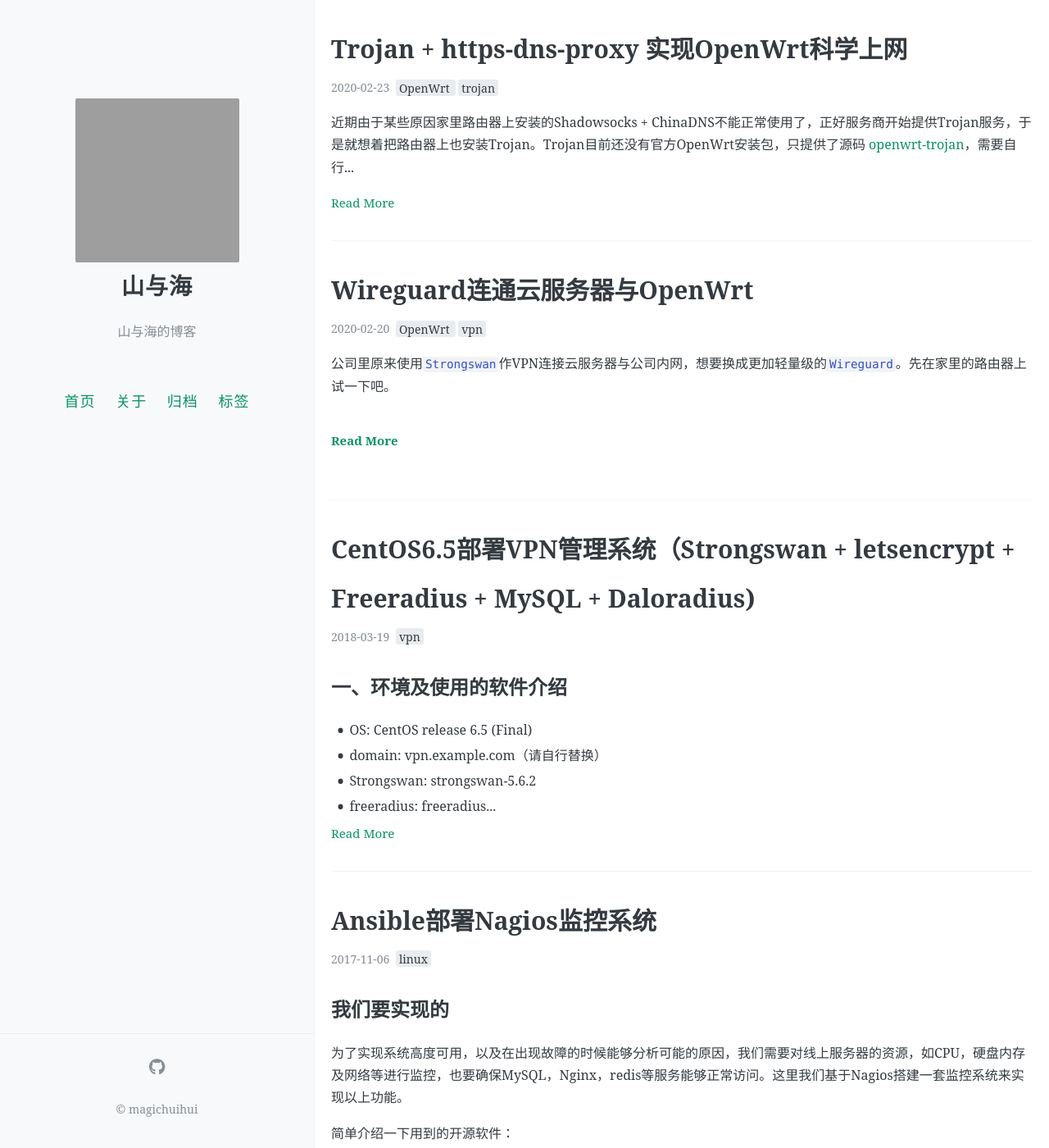
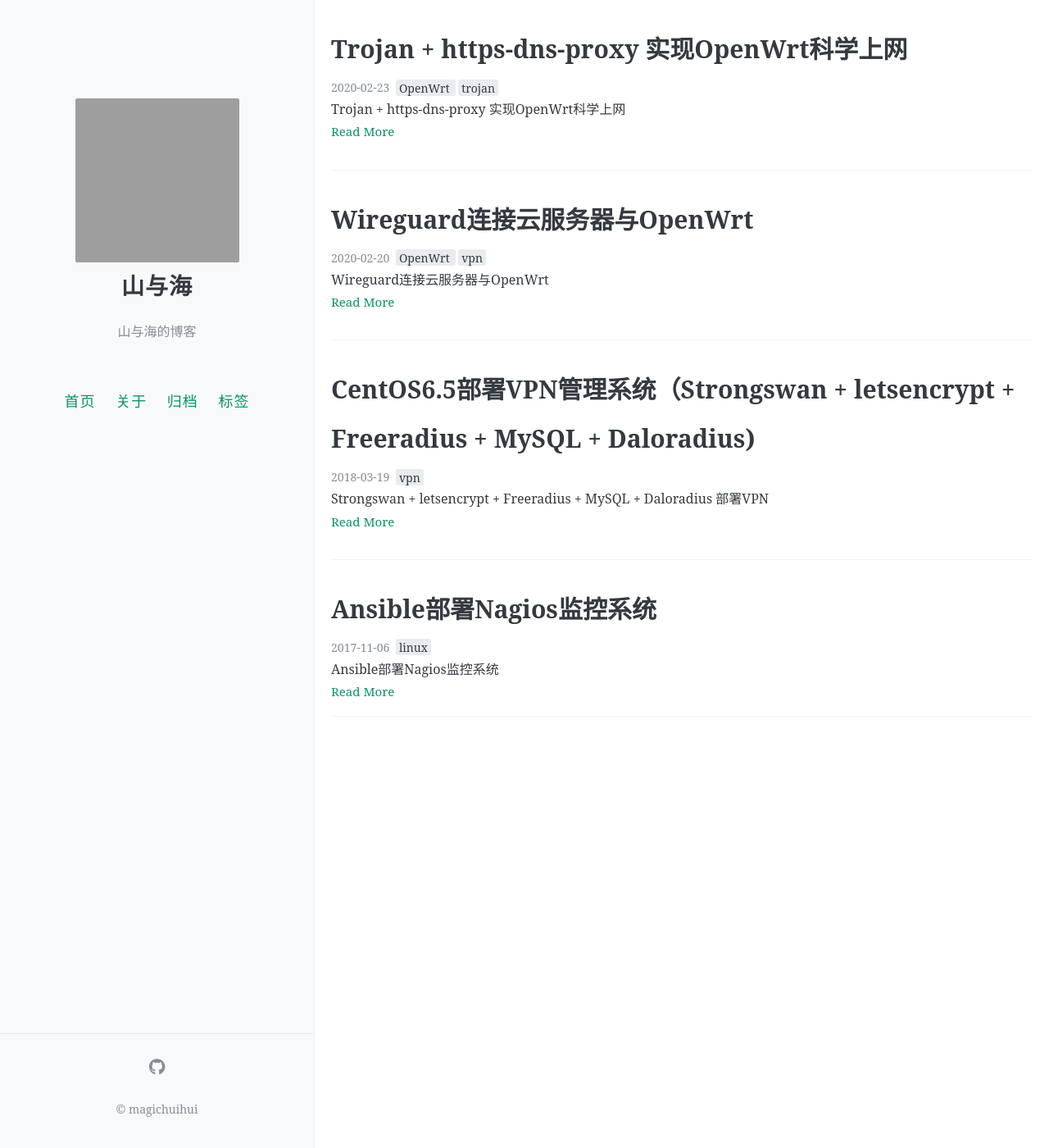
Before and after one commit to magichuihui/magichuihui.github.io, a Jekyll site: the page built from index.html, in a window 1280 px wide and 1400 px high. Shown: the whole window at 82% size. Built offline with Jekyll 4.4.1, drawn with Linux system fonts in a browser that asks for light colours; nearby versions of some CDN libraries; the list of posts is cut into pages by our own code; comment, search, counter and statistics services are not loaded; some of the changed text lies outside the part shown; grey boxes are pictures that could not be loaded.

```diff
--- a/_config.yml
+++ b/_config.yml
@@ -111,6 +111,7 @@ plugins:
   - jekyll-sitemap # Create a sitemap using the official Jekyll sitemap gem
   - jekyll-feed # Create an Atom feed using the official Jekyll feed gem
   - jekyll-paginate
+  - jekyll-seo-tag
 
 # Exclude these files from your production _site
 exclude:
--- a/_includes/head.html
+++ b/_includes/head.html
@@ -24,5 +24,5 @@
   </script>
 
   <!-- Created with Jekyll Now - http://github.com/barryclark/jekyll-now -->
-
+  {% seo %}
 </head>
--- a/_posts/2017-08-08-web-securiry.md
+++ /dev/null
@@ -1,23 +0,0 @@
----
-layout: post
-title: 网站遭遇ddos攻击处理总结
-date: 2017-08-08
-tags: [linux, security]
-commnents: true
----
-
-### 前言
-
-8月6号10点左右，接到电话公司网站遭到攻击导致服务器重启，马上登陆服务器查看是否有可疑进程，以及网络连接情况。没有发现异常的进程，主机状态正常，只是有很多redis, MySQL的连接处于`TIME_WAIT`状态。用tcpdump监听80端口内容有`GET`, `HTTP`的数据包发现短时间内大量不同IP访问，远远超过正常的访问量。初步得出结论可能是遭遇了ddos攻击。
-
-awk统计nginx日志，其中一个IP地址访问量119万次！！而且这些IP都是来自江苏徐州电信，使用iptables 禁止他们访问。这些攻击的请求只有以下1种：
-
->117.87.75.118 - - [06/Aug/2017:23:59:59 +0800] "POST /background/login/login HTTP/1.1"
-
-### 总结
-
-为了以后能更好的应对此类攻击，总结几个方案:
-
-* 增加主机性能，并非单纯加一台主机或者提升主机的配置。目前网站的架构是一个项目一套nginx集群 + php，把多个项目的nginx组成一个大的集群应该会提高web负载能力。
-
-* nginx替换成tengine + ngx_lua_waf，Tengine是由淘宝网发起的Web服务器项目。它在Nginx的基础上，针对大访问量网站的需求，添加了很多高级功能和特性，并且支持Lua。配置ngx_lua_waf的denycc防CC攻击。
--- a/_posts/2017-11-06-nagios-ansible.md
+++ b/_posts/2017-11-06-nagios-ansible.md
@@ -1,6 +1,7 @@
 ---
 layout: post
 title: Ansible部署Nagios监控系统
+excerpt: Ansible部署Nagios监控系统
 date: 2017-11-06
 tags: [linux]
 comments: true
--- a/_posts/2018-03-19-strongswan-radius.md
+++ b/_posts/2018-03-19-strongswan-radius.md
@@ -1,6 +1,7 @@
 ---
 layout: post
 title: CentOS6.5部署VPN管理系统（Strongswan + letsencrypt + Freeradius + MySQL + Daloradius)
+excerpt: Strongswan + letsencrypt + Freeradius + MySQL + Daloradius 部署VPN
 date: 2018-03-19
 tags: [vpn]
 comments: true
--- a/_posts/2020-02-20-wireguard-openwrt.md
+++ b/_posts/2020-02-20-wireguard-openwrt.md
@@ -1,6 +1,7 @@
 ---
 layout: post
-title: Wireguard连通云服务器与OpenWrt
+title: Wireguard连接云服务器与OpenWrt
+excerpt: Wireguard连接云服务器与OpenWrt
 date: 2020-02-20
 tags: [OpenWrt, vpn]
 comments: true
--- a/_posts/2020-02-23-trojan-doh.md
+++ b/_posts/2020-02-23-trojan-doh.md
@@ -1,6 +1,7 @@
 ---
 layout: post
 title: Trojan + https-dns-proxy 实现OpenWrt科学上网
+excerpt: Trojan + https-dns-proxy 实现OpenWrt科学上网
 date: 2020-02-23
 tags: [OpenWrt, trojan]
 comments: true
```
